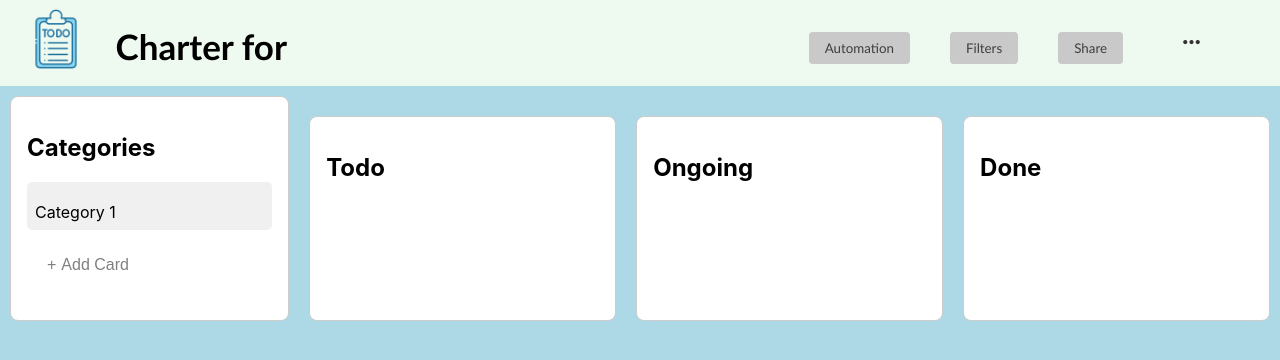
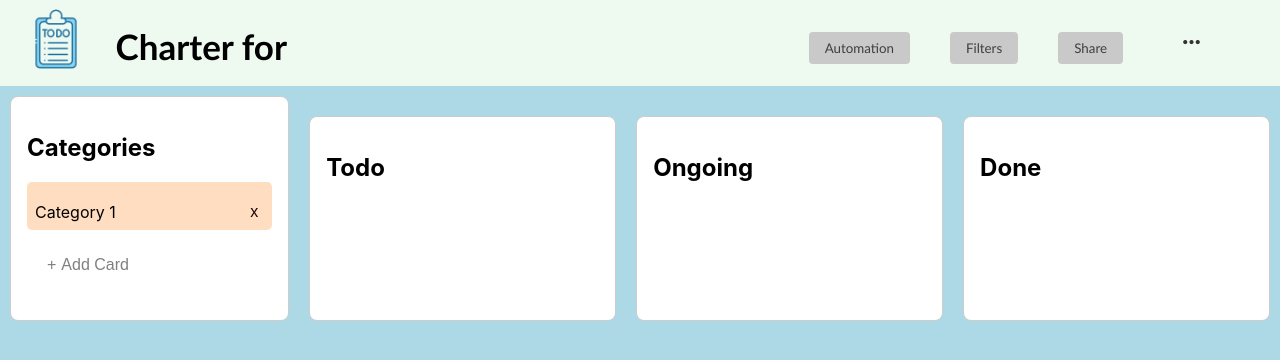
Before and after one commit to Amtizma/ProiectSOPM, a React (Create React App) app: page / in a window 1280 px wide. Shown: the top 360 px of the page. Built offline with nearby package versions, Linux system fonts and the light colour scheme.

Commit message:
Change color of categories

```diff
--- a/src/Category.js
+++ b/src/Category.js
@@ -9,9 +9,14 @@ const CategoryPage = () => {
         setCategories([...categories, newCategory]);
     };
 
+    const deleteCategory = (index) => {
+        const updatedCategories = categories.filter((_, idx) => idx !== index);
+        setCategories(updatedCategories);
+    };
+
     return (
-        <div className= "categories">
-            <Categories categories={categories} />
+        <div className="categories">
+            <Categories categories={categories} onDelete={deleteCategory} />
             <AddNewCategory addCategory={addCategory} />
         </div>
     );
--- a/src/CategoryDef.js
+++ b/src/CategoryDef.js
@@ -1,12 +1,21 @@
 import React from 'react';
 
-const Categories = ({ categories }) => {
+const Categories = ({ categories, onDelete}) => {
+    const pastelColors = ['#FFDDC1', '#B5EAD7', '#FFC3A0', '#B8F2E6', '#FFAAA7', '#D8E2DC', '#F4A261', '#2A9D8F', '#E9C46A', '#264653'];
+
+    const assignBackgroundColor = (index) => {
+        return {
+            backgroundColor: pastelColors[index % pastelColors.length]
+        };
+    };
     return (
         <div>
             <h2>Categories</h2>
             <ul>
                 {categories.map((category, index) => (
-                    <li key={index}>{category}</li>
+                    <li key={index} style={assignBackgroundColor(index)}>{category}
+                        <button onClick={() => onDelete(index)} style={assignBackgroundColor(index)} className='delete-category-button'>x</button>
+                    </li>
                 ))}
             </ul>
         </div>
--- a/src/CategoryForm.js
+++ b/src/CategoryForm.js
@@ -31,6 +31,7 @@ const AddNewCategory = ({ addCategory }) => {
                         placeholder="Enter category name"
                         value={newCategoryName}
                         onChange={(event) => setNewCategoryName(event.target.value)}
+                        maxLength={15}
                     />
                     <button type="submit" className='confirm-add-category-button'>Add Card</button>
                     <button type="button" onClick={handleCancel} className='cancel-add-category-button'>X</button>
--- a/src/categories.css
+++ b/src/categories.css
@@ -81,3 +81,10 @@
     border-radius: 5px;
     margin-bottom: 10px;
 }
+.delete-category-button{
+    color: #1e0408;
+    border: none;
+    font-size: 16px;
+    float: right;
+    cursor: pointer;
+}
```
Also changed, not shown: src/SettingsMenu.js (added, +28 -0 lines).
